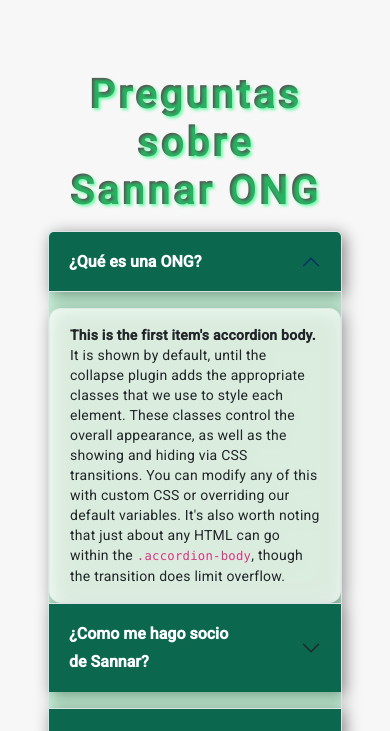
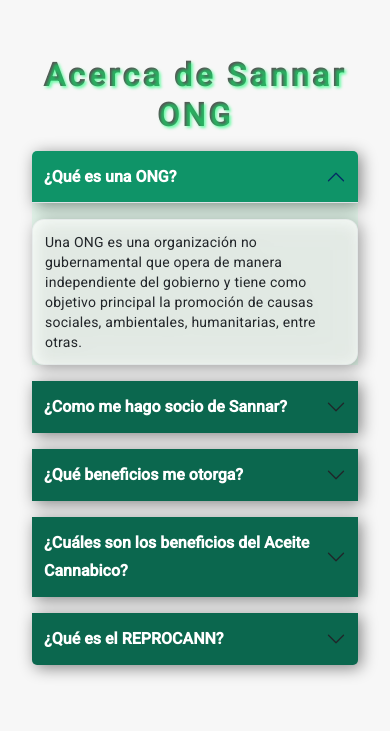
Before and after one commit to EzeArc/Landing-example, an Angular app in the folder sannar-ong/sannar-front/: page /contact in a window 390 px wide. Shown: the part 1693-2424 px from the top of the page. Built offline with nearby package versions, Linux system fonts and the light colour scheme.

Commit message:
change accordion styles

```diff
--- a/sannar-ong/sannar-front/src/app/components/faq-group/faq-group.component.css
+++ b/sannar-ong/sannar-front/src/app/components/faq-group/faq-group.component.css
@@ -1,16 +1,14 @@
 .faq-section {
-  width: 100%; /* Hace que el ancho ocupe todo el contenedor padre */
-  transform-style: preserve-3d;
+  width: 100%;
   text-align: center;
-  box-sizing: border-box; /* Asegura que el padding no incremente el ancho total */
-  transition: transform 0.3s ease-in-out; /* Transición suave para el hover */
+  box-sizing: border-box;
+  padding: 2rem;
 }
 
 .faq-title {
   font-size: 2.5rem;
   font-weight: 600;
   line-height: 3rem;
-  text-wrap: pretty;
   letter-spacing: 0.2rem;
   background-color: #565656;
   color: transparent;
@@ -22,16 +20,44 @@
 
 .accordion {
   filter: drop-shadow(3px 3px 8px #00000077);
+  border: none;
 }
+
 .accordion-button {
   font-weight: 600;
   color: #ffffff;
-  text-wrap: pretty;
   background-color: #0b674e;
+  border: none;
+  padding: 1rem;
+  text-align: left;
+  width: 100%;
+  cursor: pointer;
+  transition: background-color 0.3s ease-in-out;
+  position: relative;
+}
+
+.accordion-button::after {
+  color: #ffffff; /* Cambia el color del icono */
+  transition: color 0.3s ease-in-out;
+}
+
+.accordion-button:not(.collapsed)::after {
+  color: #0f9468; /* Cambia el color del icono cuando el acordeón está expandido */
+}
+
+.accordion-button:not(.collapsed) {
+  background-color: #0f9468;
+}
+
+.accordion-button:focus {
+  outline: none;
+  box-shadow: 0 0 5px #00ff6a8c;
 }
 
 .accordion-item {
-  background-color: #00fc6928;
+  background-color: #00fc6911;
+  border: none;
+  margin-bottom: 1rem;
 }
 
 .accordion-body {
@@ -40,37 +66,27 @@
   background-color: rgba(255, 255, 255, 0.75);
   border-radius: 12px;
   border: 1px solid rgba(209, 213, 219, 0.3);
+  padding: 1rem;
   text-align: left;
-  text-wrap: pretty;
-}
-.faq-section:first-child {
-  padding-left: 2rem; /* Ajusta según sea necesario */
-  margin-left: 0; /* Para evitar margen adicional en el primer hijo */
-}
-
-.faq-section:last-child {
-  padding-right: 2rem; /* Ajusta según sea necesario */
-  margin-right: 0; /* Para evitar margen adicional en el último hijo */
-}
-
-.faq-section:hover {
-  transform: scale(1.1);
-  z-index: 1; /* Asegura que el elemento esté por delante en hover */
 }
 
 @media (max-width: 768px) {
   .faq-section {
-    margin: 1rem 0; /* Ajuste de margen para separación vertical en móvil */
-    padding: 2rem 1rem; /* Ajusta el padding en móvil para consistencia */
+    padding: 2rem 1rem;
   }
 
-  .faq-section:first-child {
-    padding-left: 2rem; /* Mantiene el padding-left en móvil */
-    margin-left: 0;
+  .faq-title {
+    font-size: 2rem;
+    line-height: 2.5rem;
   }
 
-  .faq-section:last-child {
-    padding-right: 2rem; /* Mantiene el padding-right en móvil */
-    margin-right: 0;
+  .accordion-button {
+    font-size: 1rem;
+    padding: 0.75rem;
+  }
+
+  .accordion-body {
+    font-size: 0.875rem;
+    padding: 0.75rem;
   }
 }
--- a/sannar-ong/sannar-front/src/app/components/faq-group/faq-group.component.html
+++ b/sannar-ong/sannar-front/src/app/components/faq-group/faq-group.component.html
@@ -1,5 +1,5 @@
 <section class="faq-section">
-  <h2 class="faq-title">Preguntas sobre Sannar ONG</h2>
+  <h2 class="faq-title">Acerca de Sannar ONG</h2>
   <div class="accordion" id="accordionExample">
     <div class="accordion-item">
       <h3 class="accordion-header" id="headingOne">
@@ -21,14 +21,9 @@
         data-bs-parent="#accordionExample"
       >
         <div class="accordion-body">
-          <strong>This is the first item's accordion body.</strong> It is shown
-          by default, until the collapse plugin adds the appropriate classes
-          that we use to style each element. These classes control the overall
-          appearance, as well as the showing and hiding via CSS transitions. You
-          can modify any of this with custom CSS or overriding our default
-          variables. It's also worth noting that just about any HTML can go
-          within the <code>.accordion-body</code>, though the transition does
-          limit overflow.
+          Una ONG es una organización no gubernamental que opera de manera
+          independiente del gobierno y tiene como objetivo principal la
+          promoción de causas sociales, ambientales, humanitarias, entre otras.
         </div>
       </div>
     </div>
@@ -52,14 +47,9 @@
         data-bs-parent="#accordionExample"
       >
         <div class="accordion-body">
-          <strong>This is the second item's accordion body.</strong> It is
-          hidden by default, until the collapse plugin adds the appropriate
-          classes that we use to style each element. These classes control the
-          overall appearance, as well as the showing and hiding via CSS
-          transitions. You can modify any of this with custom CSS or overriding
-          our default variables. It's also worth noting that just about any HTML
-          can go within the <code>.accordion-body</code>, though the transition
-          does limit overflow.
+          Para hacerte socio de Sannar, puedes visitar nuestra página web y
+          completar el formulario de inscripción. También puedes acercarte a
+          nuestras oficinas y realizar el proceso en persona.
         </div>
       </div>
     </div>
@@ -83,14 +73,9 @@
         data-bs-parent="#accordionExample"
       >
         <div class="accordion-body">
-          <strong>This is the third item's accordion body.</strong> It is hidden
-          by default, until the collapse plugin adds the appropriate classes
-          that we use to style each element. These classes control the overall
-          appearance, as well as the showing and hiding via CSS transitions. You
-          can modify any of this with custom CSS or overriding our default
-          variables. It's also worth noting that just about any HTML can go
-          within the <code>.accordion-body</code>, though the transition does
-          limit overflow.
+          Al hacerte socio de Sannar, obtienes acceso a nuestros programas y
+          servicios, descuentos en eventos y talleres, y la oportunidad de
+          participar en actividades exclusivas para miembros.
         </div>
       </div>
     </div>
@@ -114,14 +99,10 @@
         data-bs-parent="#accordionExample"
       >
         <div class="accordion-body">
-          <strong>This is the third item's accordion body.</strong> It is hidden
-          by default, until the collapse plugin adds the appropriate classes
-          that we use to style each element. These classes control the overall
-          appearance, as well as the showing and hiding via CSS transitions. You
-          can modify any of this with custom CSS or overriding our default
-          variables. It's also worth noting that just about any HTML can go
-          within the <code>.accordion-body</code>, though the transition does
-          limit overflow.
+          El aceite cannábico puede proporcionar alivio para una variedad de
+          condiciones médicas, incluyendo dolor crónico, ansiedad, y epilepsia.
+          Es importante consultar con un profesional de la salud antes de
+          comenzar su uso.
         </div>
       </div>
     </div>
@@ -145,14 +126,9 @@
         data-bs-parent="#accordionExample"
       >
         <div class="accordion-body">
-          <strong>This is the third item's accordion body.</strong> It is hidden
-          by default, until the collapse plugin adds the appropriate classes
-          that we use to style each element. These classes control the overall
-          appearance, as well as the showing and hiding via CSS transitions. You
-          can modify any of this with custom CSS or overriding our default
-          variables. It's also worth noting that just about any HTML can go
-          within the <code>.accordion-body</code>, though the transition does
-          limit overflow.
+          El REPROCANN es el Registro del Programa de Cannabis del Ministerio de
+          Salud, que permite a los pacientes acceder legalmente a productos de
+          cannabis para uso medicinal.
         </div>
       </div>
     </div>
```
